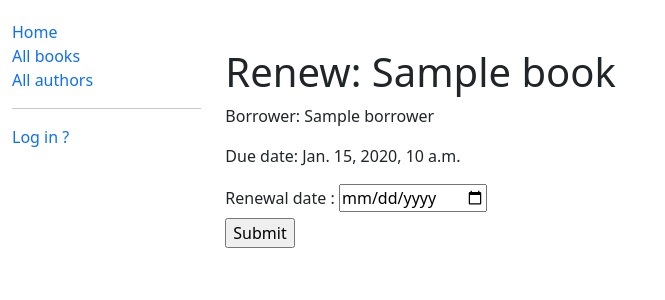
After one commit to KadAik/api_train, a Django app: template LittleLemon/LocalLibrary/templates/LocalLibrary/bookinstances/book_renew_librarian.html in a window 1280 px wide. The commit adds this page. Shown: the top 300 px of the page, without its empty margins (0-665 px from the left). Run offline with Django 5.2, Linux system fonts and the light colour scheme; the template is opened without the code that fills it: most values are stand-ins (such as "Sample title", 1, 10 or a date in 2020); form fields are guessed from the names that the template uses.

Commit message:
Adding book renewal functionnality

```diff
--- a/LittleLemon/LocalLibrary/models.py
+++ b/LittleLemon/LocalLibrary/models.py
@@ -43,7 +43,7 @@ class Genre(models.Model):
         constraints = [
                 UniqueConstraint(
                     Lower('name'),
-                    name='genre_name_case_insensitive_unqie',
+                    name='genre_name_case_insensitive_unique',
                     violation_error_message="Genre already exists (case insensitive match)"
                 ),
         ]
@@ -100,6 +100,9 @@ class BookInstance(models.Model):
 
     class Meta:
         ordering = ['due_back']
+        permissions = (
+            ("can_mark_returned", "Set book as returned"),
+        )
 
     def __str__(self):
         """String for representing the Model object."""
--- a/LittleLemon/LocalLibrary/templates/LocalLibrary/base_generic.html
+++ b/LittleLemon/LocalLibrary/templates/LocalLibrary/base_generic.html
@@ -30,12 +30,19 @@
                 <li>
                   <form action="{% url 'logout' %}" method="post">
                     {% csrf_token %}
-                    <button type="submit" class="btn btn-link mt-3 ms-0 p-0">Log Out !</button>
+                    <button type="submit" class="btn btn-link ms-0 p-0">Log Out !</button>
                   </form>
                 </li>
                 {% else %}
                   <li><a href="{% url 'login' %}">Log in ?</a></li>
                 {% endif %}
+
+
+                {% if perms.LocalLibrary.can_mark_returned %}
+                  <li class="mt-5">Staff</li>
+                  <li><a href="{% url 'LocalLibrary:all-borrowed' %}">All Borrowed</a></li>
+                {% endif %}
+
 
               </ul>
             {% endblock %}
--- /dev/null
+++ b/LittleLemon/LocalLibrary/templates/LocalLibrary/bookinstances/book_renew_librarian.html
@@ -0,0 +1,29 @@
+{% extends "LocalLibrary/base_generic.html" %}
+
+{% block content %}
+  <h1>Renew: {{ book_instance.book.title }}</h1>
+  <p>Borrower: {{ book_instance.borrower }}</p>
+  <p {% if book_instance.is_overdue %} class="text-danger"{% endif %} >Due date: {{ book_instance.due_back }}</p>
+
+  <form action="" method="post">
+    {% csrf_token %}
+        <label for="{{ form.renewal_date.id_for_label }}" class="form-label">{{ form.renewal_date.label }} :</label>
+        <input
+            type="date"
+            name="{{ form.renewal_date.name }}"
+            id="{{ form.renewal_date.id_for_label }}"
+            value="{{ form.renewal_date.value}}"
+            class="
+            {% if form.renewal_date.errors %}
+                border border-danger
+            {% endif %}
+                "
+            >
+            <span><i>{{ form.renewal_date.help_text }}</i></span> <br/>
+        {% if form.renewal_date.errors %}
+            <p class="text-danger">{{ form.renewal_date.errors|first }}</p>
+        {% endif %}
+
+        <input type="submit" value="Submit">
+  </form>
+{% endblock %}
--- a/LittleLemon/LocalLibrary/urls.py
+++ b/LittleLemon/LocalLibrary/urls.py
@@ -10,5 +10,10 @@ urlpatterns = [
     path('authors/', views.AuthorView.as_view(), name='authors'),
     path('authors/<int:pk>/', views.AuthorDetailView.as_view(), name='author-detail'),
     path('mybooks/', views.LoanedBooksByUserListView.as_view(), name='my-borrowed'),
+    path('loans', views.BooksOnLoanListView.as_view(), name='all-borrowed'),
 
 ]
+
+urlpatterns += [
+    path('book/<uuid:pk>/renew/', views.renew_book_librarian, name='renew-book-librarian'),
+]
```
Also changed, not shown: LittleLemon/LocalLibrary/forms.py (added, +22 -0 lines), LittleLemon/LocalLibrary/templates/LocalLibrary/bookinstances/bookinstance_list_on_loan.html (added, +43 -0 lines), LittleLemon/LocalLibrary/views.py (+48 -2 lines), LittleLemon/LocalLibrary/migrations/0006_alter_bookinstance_options_and_more.py (added), LittleLemon/LocalLibrary/templates/LocalLibrary/bookinstances/bookinstance_list_borrowed_by_user.html (renamed from LittleLemon/LocalLibrary/templates/LocalLibrary/books/bookinstance_list_borrowed_by_user.html).
